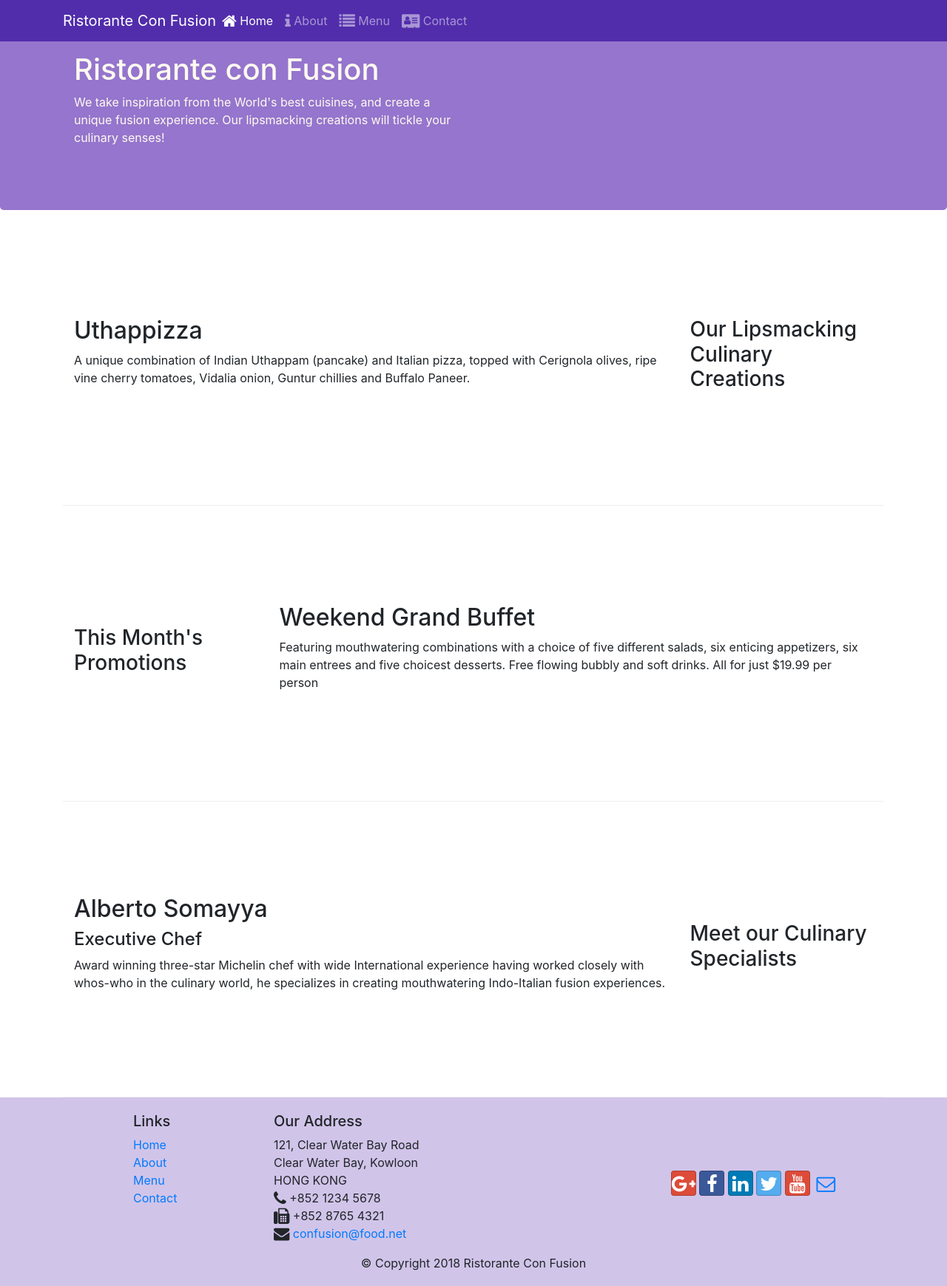
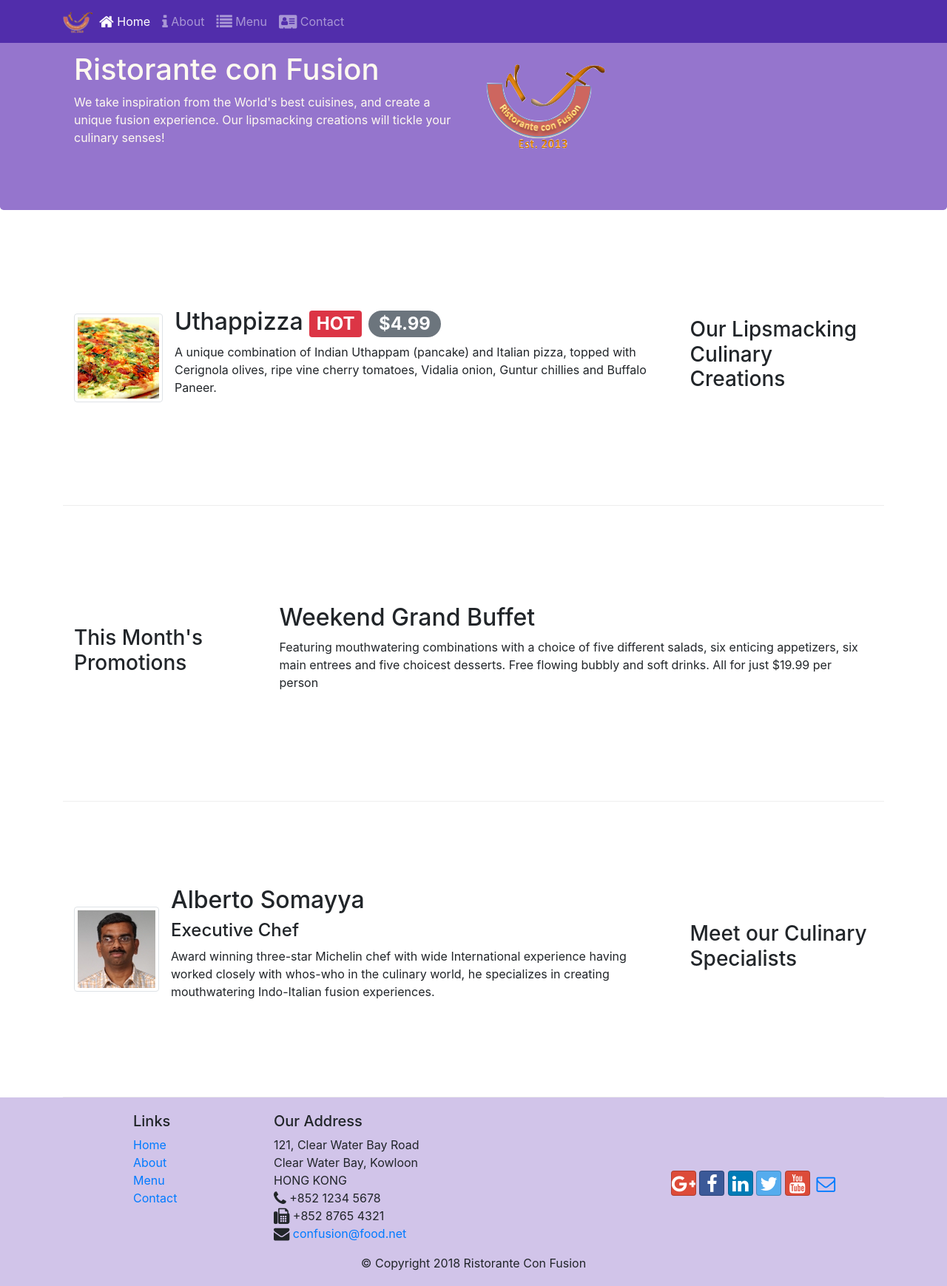
Before and after one commit to aami-12/web, a website: page index.html in a window 1280 px wide. Shown: the whole page at 74% size. Drawn offline with nearby package versions, Linux system fonts and the light colour scheme.

Commit message:
alerting users

```diff
--- a/index.html
+++ b/index.html
@@ -21,7 +21,7 @@
             <button class="navbar-toggler" type="button" data-toggle="collapse" data-target="#Navbar">
                 <span class="navbar-toggler-icon"></span>
             </button>
-           <a class="navbar-brand mr-auto" href="#">Ristorante Con Fusion</a>
+           <a class="navbar-brand mr-auto" href="#"><img src="img/logo.png" height="30" width="41"></img> </a>
            <div class="collapse navbar-collapse" id="Navbar">
                 <ul class="navbar-nav mr-auto">
                     <li class="nav-item active"><a class="nav-link" href="#"><span class="fa fa-home fa-lg"></span> Home</a></li>
@@ -39,7 +39,8 @@
                     <h1>Ristorante con Fusion</h1>
                     <p>We take inspiration from the World's best cuisines, and create a unique fusion experience. Our lipsmacking creations will tickle your culinary senses!</p>
                 </div>
-                <div class="col-12 col-sm">
+                <div class="col-12 col-sm align-self-center">
+                    <img src="img/logo.png" class="img-fluid">
                 </div>
             </div>
         </div>
@@ -51,8 +52,17 @@
                 <h3>Our Lipsmacking Culinary Creations</h3>
             </div>
             <div class="col col-sm order-sm-first col-md">
-                <h2>Uthappizza</h2>
-                <p>A unique combination of Indian Uthappam (pancake) and Italian pizza, topped with Cerignola olives, ripe vine cherry tomatoes, Vidalia onion, Guntur chillies and Buffalo Paneer.</p>
+                <div class="media">
+                    <img class="d-flex mr-3 img-thumbnail align-self-center" src="img/uthappizza.png" alt="uthappizza">
+
+                    <div class="media-body">
+                        <h2 class="mt-0">Uthappizza <span class="badge badge-danger"> HOT </span> <span class="badge badge-pill badge-secondary"> $4.99 </span></h2>
+                        <p class="d-none d-sm-block">A unique combination of Indian Uthappam (pancake) and
+                            Italian pizza, topped with Cerignola olives, ripe vine
+                            cherry tomatoes, Vidalia onion, Guntur chillies and
+                            Buffalo Paneer.</p>
+                    </div>
+                </div>
             </div>
         </div>
 
@@ -72,9 +82,15 @@
                 <h3>Meet our Culinary Specialists</h3>
             </div>
             <div class="col col-sm order-sm-first col-md">
-                <h2>Alberto Somayya</h2>
-                <h4>Executive Chef</h4>
-                <p>Award winning three-star Michelin chef with wide International experience having worked closely with whos-who in the culinary world, he specializes in creating mouthwatering Indo-Italian fusion experiences. </p>
+                <div class="media">
+                    <img class="d-flex mr-3 img-thumbnail align-self-center" src="img/alberto.png" alt="alberto">
+                    <div class="media-body">
+                        <h2 class="mt-0">Alberto Somayya</h2>
+                        <h4>Executive Chef</h4>
+                        <p>Award winning three-star Michelin chef with wide International experience having worked closely with whos-who in the culinary world, he specializes in creating mouthwatering Indo-Italian fusion experiences. </p>
+                    </div>
+                </div>
+
             </div>
         </div>
     </div>
```
Also changed, not shown: aboutus.html (+3 -2 lines), contactus.html (+3 -2 lines), img/alberto.png (added), img/buffet.png (added), img/logo.png (added), img/uthappizza.png (added), 1 other file.
